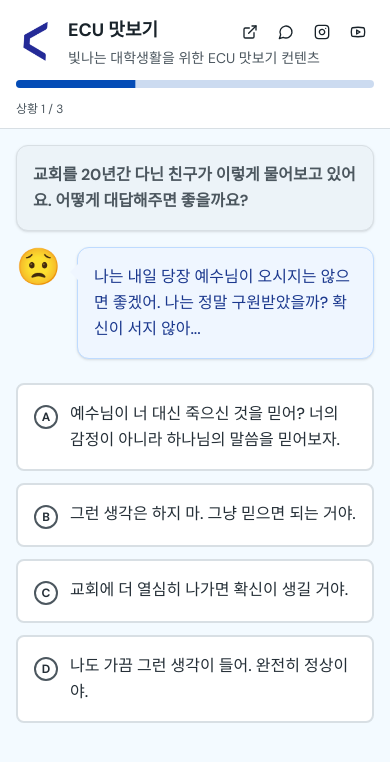
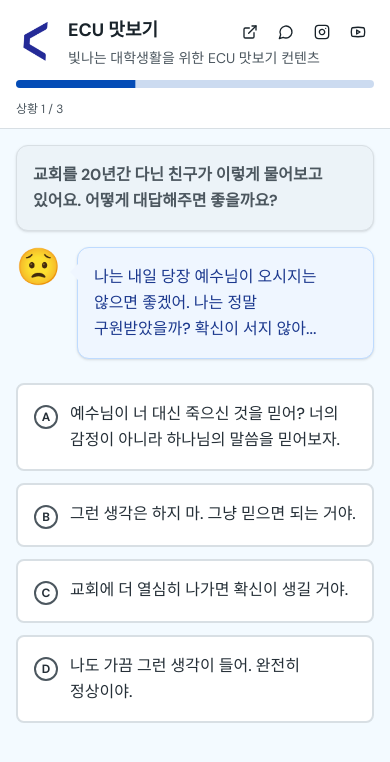
Before and after one commit to ecukorea/ecu-preview, a Next.js app: page / in a window 390 px wide. Shown: the top 762 px of the page. Built offline with nearby package versions, Linux system fonts and the light colour scheme.

Commit message:
Apply to keep word

```diff
--- a/app/globals.css
+++ b/app/globals.css
@@ -130,6 +130,13 @@
   }
 }
 
+@layer utilities {
+  .break-keep {
+    word-break: keep-all;
+    overflow-wrap: break-word;
+  }
+}
+
 @keyframes fade-in {
   from {
     opacity: 0;
--- a/components/conversation-component.tsx
+++ b/components/conversation-component.tsx
@@ -89,7 +89,7 @@ export function ConversationComponent({
                   }`}
                 ></div>
                 <p
-                  className={`font-medium leading-relaxed ${
+                  className={`font-medium leading-relaxed break-keep ${
                     message.speaker === "person1" ? "text-blue-900" : "text-green-900"
                   }`}
                 >
@@ -181,7 +181,7 @@ export function ConversationComponent({
                   }`}
                 ></div>
                 <p
-                  className={`font-medium leading-relaxed ${
+                  className={`font-medium leading-relaxed break-keep ${
                     message.speaker === "person1" ? "text-blue-900" : "text-green-900"
                   }`}
                 >
--- a/components/explanation-with-references.tsx
+++ b/components/explanation-with-references.tsx
@@ -48,7 +48,7 @@ export function ExplanationWithReferences({
             <TooltipContent className="max-w-sm p-3">
               <div className="space-y-1">
                 <div className="font-semibold text-sm">{part}</div>
-                <div className="text-xs leading-relaxed">{content}</div>
+                <div className="text-xs leading-relaxed break-keep">{content}</div>
               </div>
             </TooltipContent>
           </Tooltip>
@@ -62,12 +62,12 @@ export function ExplanationWithReferences({
 
   return (
     <div className={className}>
-      <p className="text-base text-muted-foreground leading-relaxed mb-3">
+      <p className="text-base text-muted-foreground leading-relaxed mb-3 break-keep">
         {renderExplanationWithTooltips()}
       </p>
       {references.length > 0 && (
         <div className="space-y-2">
-          <p className="text-sm text-muted-foreground">
+          <p className="text-sm text-muted-foreground break-keep">
             <span className="font-medium">참고 말씀:</span>{" "}
             {references.map((ref, index) => (
               <span key={index}>
@@ -84,7 +84,7 @@ export function ExplanationWithReferences({
                         <TooltipContent className="max-w-sm p-3">
                           <div className="space-y-1">
                             <div className="font-semibold text-sm">{ref.book}</div>
-                            <div className="text-sm leading-relaxed">{ref.content}</div>
+                            <div className="text-sm leading-relaxed break-keep">{ref.content}</div>
                           </div>
                         </TooltipContent>
                       </Tooltip>
@@ -112,7 +112,7 @@ export function ExplanationWithReferences({
           {expandedReference && (
             <div className="md:hidden bg-muted/50 p-3 rounded-lg border">
               <div className="font-semibold text-sm mb-1">{expandedReference}</div>
-              <div className="text-sm leading-relaxed">
+              <div className="text-sm leading-relaxed break-keep">
                 {references.find(ref => ref.book === expandedReference)?.content}
               </div>
             </div>
--- a/components/presentation-component.tsx
+++ b/components/presentation-component.tsx
@@ -310,7 +310,7 @@ export function PresentationComponent({
                   <div className="mb-8">
                     <div className="inline-flex items-center gap-2 px-3 py-1 bg-secondary/20 rounded-full">
                       <span className="text-lg">{currentSlide.speaker.emoji}</span>
-                      <p className="text-lg sm:text-xl font-semibold text-secondary">
+                      <p className="text-lg sm:text-xl font-semibold text-secondary break-keep">
                         {currentSlide.speaker.name}
                       </p>
                     </div>
@@ -379,7 +379,7 @@ export function PresentationComponent({
                   )}
 
                   {currentSlide.type === "question" ? (
-                    <h3 className="text-lg sm:text-xl md:text-2xl font-bold leading-relaxed text-foreground mb-4">
+                    <h3 className="text-lg sm:text-xl md:text-2xl font-bold leading-relaxed text-foreground mb-4 break-keep">
                       {currentSlide.content.split("\n").map((line, index) => (
                         <span key={index}>
                           {parseFormattedText(line)}
@@ -392,7 +392,7 @@ export function PresentationComponent({
                       <div className="absolute -left-2 sm:-left-4 -top-2 sm:-top-4 text-4xl sm:text-6xl text-primary/20 font-serif">
                         &ldquo;
                       </div>
-                      <blockquote className="text-base sm:text-lg md:text-xl italic leading-relaxed text-foreground font-medium px-2 sm:px-6 py-3 sm:py-4 bg-primary/5 rounded-lg border-l-4 border-primary w-full max-w-full">
+                      <blockquote className="text-base sm:text-lg md:text-xl italic leading-relaxed text-foreground font-medium px-2 sm:px-6 py-3 sm:py-4 bg-primary/5 rounded-lg border-l-4 border-primary w-full max-w-full break-keep">
                         {currentSlide.content.split("\n").map((line, index) => (
                           <span key={index}>
                             {parseFormattedText(line)}
@@ -406,7 +406,7 @@ export function PresentationComponent({
                     </div>
                   ) : currentSlide.type === "lottie" ? (
                     <div className="text-center space-y-2 sm:space-y-4">
-                      <p className="text-base sm:text-lg md:text-xl leading-relaxed text-foreground font-medium">
+                      <p className="text-base sm:text-lg md:text-xl leading-relaxed text-foreground font-medium break-keep">
                         {currentSlide.content.split("\n").map((line, index) => (
                           <span key={index}>
                             {parseFormattedText(line)}
@@ -416,7 +416,7 @@ export function PresentationComponent({
                       </p>
                     </div>
                   ) : (
-                    <p className="text-base sm:text-lg md:text-xl leading-relaxed text-foreground font-medium max-w-full px-2">
+                    <p className="text-base sm:text-lg md:text-xl leading-relaxed text-foreground font-medium max-w-full px-2 break-keep">
                       {currentSlide.content.split("\n").map((line, index) => (
                         <span key={index}>
                           {parseFormattedText(line)}
--- a/components/question-component.tsx
+++ b/components/question-component.tsx
@@ -66,7 +66,7 @@ export function QuestionComponent({
       {showScenario && (
         <div className="mb-4 animate-in fade-in duration-500 slide-in-from-bottom-2">
           <Card className="p-4 bg-muted">
-            <p className="text-base text-muted-foreground leading-relaxed font-bold">
+            <p className="text-base text-muted-foreground leading-relaxed font-bold break-keep">
               {question.scenario}
             </p>
           </Card>
@@ -81,7 +81,7 @@ export function QuestionComponent({
             <div className="flex-1">
               <Card className="p-4 bg-blue-50 border-blue-200 relative">
                 <div className="absolute -left-2 top-4 w-0 h-0 border-t-8 border-b-8 border-r-8 border-transparent border-r-blue-50"></div>
-                <p className="text-blue-900 font-medium leading-relaxed">
+                <p className="text-blue-900 font-medium leading-relaxed break-keep">
                   {question.friendQuestion}
                 </p>
               </Card>
@@ -133,7 +133,7 @@ export function QuestionComponent({
                     >
                       {String.fromCharCode(65 + index)}
                     </div>
-                    <span className="font-medium leading-relaxed">{option}</span>
+                    <span className="font-medium leading-relaxed break-keep">{option}</span>
                     {showResult && index === question.correctAnswer && (
                       <CheckCircle className="w-5 h-5 text-green-500 ml-auto mt-1 flex-shrink-0" />
                     )}
```
